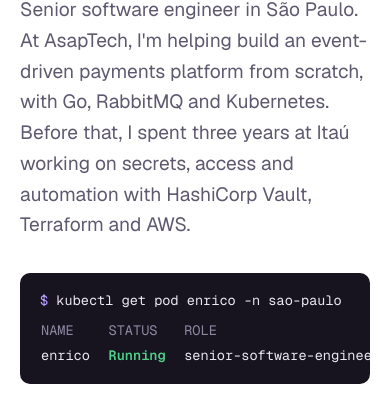
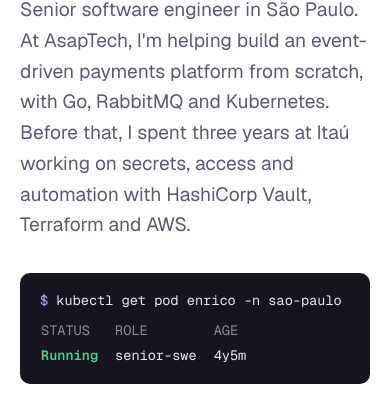
Before and after one commit to EnricoPDG/site, a plain HTML site: page index.html in a window 390 px wide. Shown: the part 280-693 px from the top of the page. Drawn offline with nearby package versions, Linux system fonts and the light colour scheme; no server answers.

Commit message:
Fit kubectl block to its width instead of scrolling
Co-Authored-By: Claude Opus 5.5 <noreply@anthropic.com>

```diff
--- a/index.html
+++ b/index.html
@@ -63,7 +63,7 @@
                 <div class="term-cmd"><span class="term-prompt">$</span> <span class="term-typed" data-text="kubectl get pod enrico -n sao-paulo"></span><span class="term-caret" aria-hidden="true"></span></div>
                 <table class="term-out" aria-hidden="true">
                     <tr><th>NAME</th><th>READY</th><th>STATUS</th><th>ROLE</th><th>AGE</th></tr>
-                    <tr><td>enrico</td><td>1/1</td><td class="running">Running</td><td>senior-software-engineer</td><td class="career-age">4y</td></tr>
+                    <tr><td>enrico</td><td>1/1</td><td class="running">Running</td><td><span class="role-long">senior-software-engineer</span><span class="role-short">senior-swe</span></td><td class="career-age">4y</td></tr>
                 </table>
             </div>
 
--- a/static/css/style.css
+++ b/static/css/style.css
@@ -107,7 +107,9 @@ h1 {
     background: var(--term-bg); color: var(--term-ink);
     font: 0.85rem/1.7 var(--mono);
     border-radius: 10px; padding: 1rem 1.25rem;
+    container-type: inline-size;
     overflow-x: auto;
+    scrollbar-width: none;
     margin-bottom: 2rem;
 }
 .term-cmd { white-space: nowrap; }
@@ -120,6 +122,20 @@ h1 {
 .term.is-typing .term-out { visibility: hidden; }
 .term.is-done .term-caret { display: none; }
 @keyframes blink { 50% { opacity: 0; } }
+.term::-webkit-scrollbar { display: none; }
+.role-short { display: none; }
+/* A tabela se adapta à largura do bloco em vez de rolar */
+@container (max-width: 34rem) {
+    .term-out th:nth-child(2), .term-out td:nth-child(2) { display: none; }
+}
+@container (max-width: 28rem) {
+    .role-long { display: none; }
+    .role-short { display: inline; }
+    .term-out th, .term-out td { padding-right: 1rem; }
+}
+@container (max-width: 20rem) {
+    .term-out th:nth-child(1), .term-out td:nth-child(1) { display: none; }
+}
 
 .socials { list-style: none; padding: 0; margin: 0; display: flex; flex-wrap: wrap; gap: 0.5rem 1.5rem; }
 .socials a { color: var(--ink); text-decoration: none; font-weight: 500; }
@@ -193,8 +209,6 @@ p { margin: 0 0 1rem; }
     .nav { gap: 0.9rem; }
     .nav a { font-size: 0.875rem; }
     .stack div { grid-template-columns: 1fr; gap: 0; }
-    .term-out th:nth-child(2), .term-out td:nth-child(2) { display: none; }
-    .term-out th, .term-out td { padding-right: 1.1rem; }
     .hero { padding-top: 2rem; }
 }
 @media (max-width: 400px) {
--- a/static/js/main.js
+++ b/static/js/main.js
@@ -32,7 +32,10 @@ document.querySelector('.career-age').textContent = `${Math.floor(months / 12)}y
 // Comando digitado uma vez no carregamento
 const term = document.querySelector('.term');
 const typed = term.querySelector('.term-typed');
-const cmd = typed.dataset.text;
+// Usa a versão curta do comando se a completa não couber no bloco
+typed.textContent = typed.dataset.text;
+const cmd = term.scrollWidth > term.clientWidth ? 'kubectl get pod enrico' : typed.dataset.text;
+typed.textContent = '';
 if (matchMedia('(prefers-reduced-motion: reduce)').matches) {
     typed.textContent = cmd;
     term.classList.add('is-done');
```
